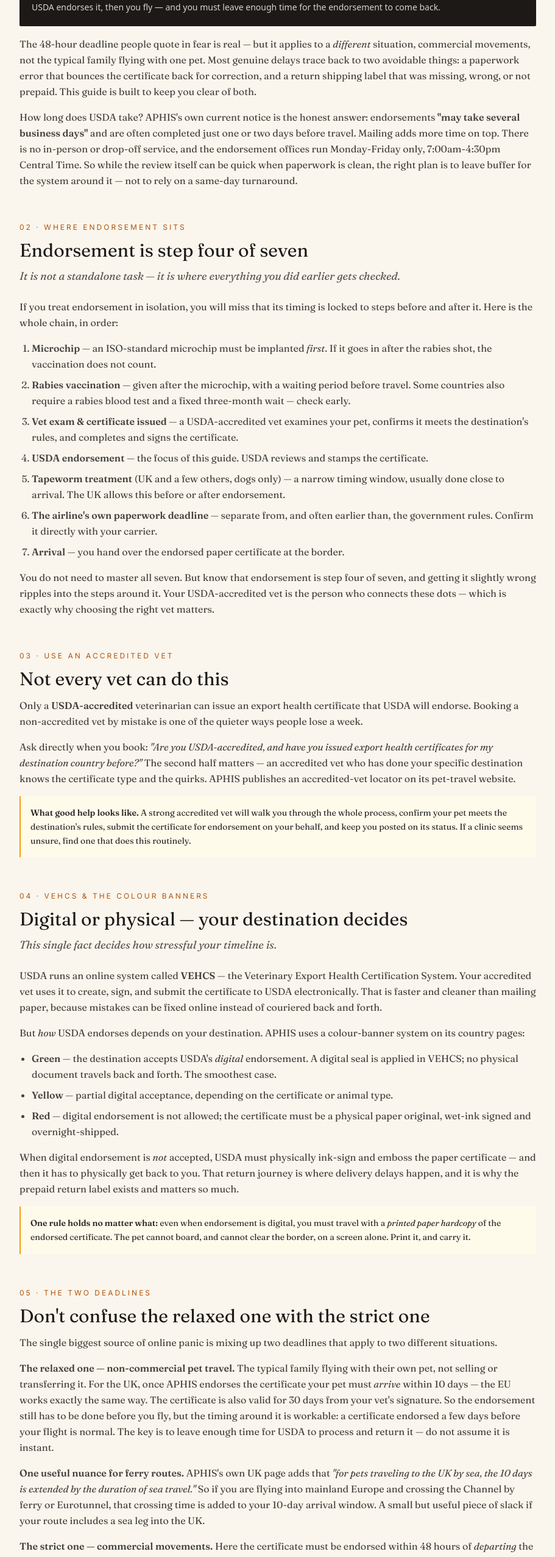
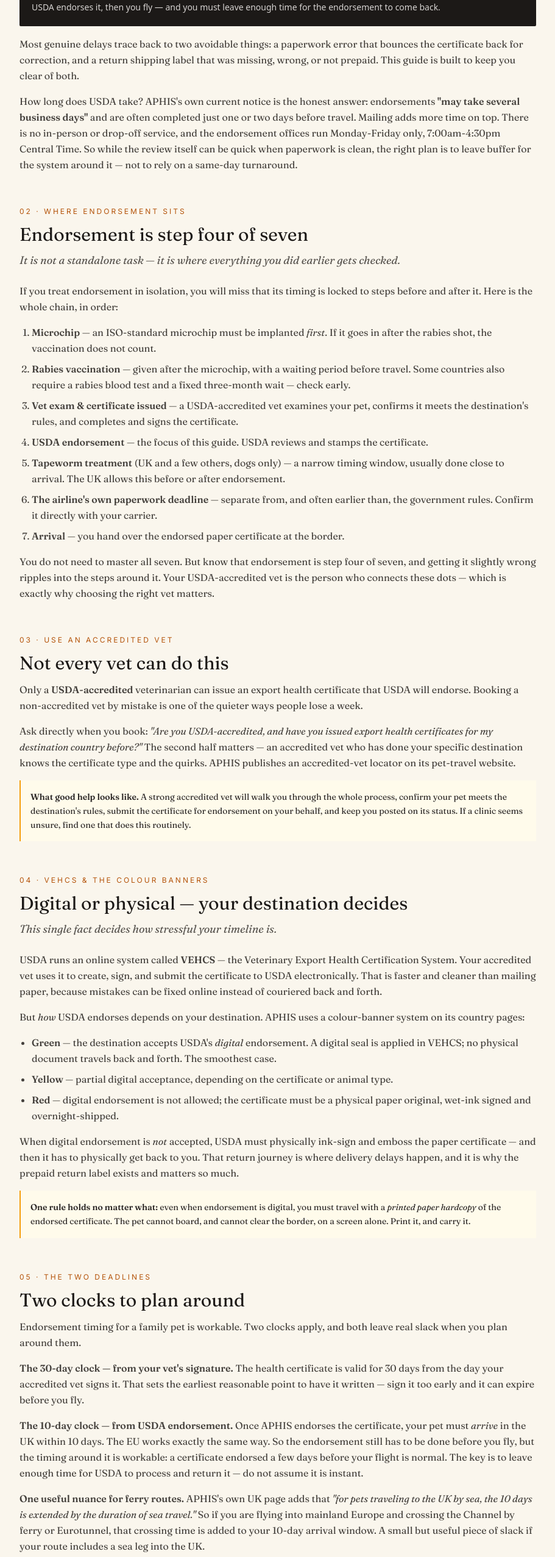
Before and after one commit to rupindermahay/petsincabin, a Next.js app: page /usda-endorsement-guide in a window 1280 px wide. Shown: the part 956-3510 px from the top of the page at 61% size, without its empty margins (184-1095 px from the left). Built offline with nearby package versions, Linux system fonts and the light colour scheme.

Commit message:
Add files via upload

```diff
--- a/pages/usda-endorsement-guide.js
+++ b/pages/usda-endorsement-guide.js
@@ -96,7 +96,7 @@ export default function USDAEndorsementGuide() {
             </div>
 
             <p className="font-serif text-stone-700 leading-relaxed mb-4">
-              The 48-hour deadline people quote in fear is real — but it applies to a <em>different</em> situation, commercial movements, not the typical family flying with one pet. Most genuine delays trace back to two avoidable things: a paperwork error that bounces the certificate back for correction, and a return shipping label that was missing, wrong, or not prepaid. This guide is built to keep you clear of both.
+              Most genuine delays trace back to two avoidable things: a paperwork error that bounces the certificate back for correction, and a return shipping label that was missing, wrong, or not prepaid. This guide is built to keep you clear of both.
             </p>
 
             <p className="font-serif text-stone-700 leading-relaxed">
@@ -194,33 +194,24 @@ export default function USDAEndorsementGuide() {
           <section id="deadline" className="mb-14 scroll-mt-24">
             <div className="text-xs uppercase tracking-[0.25em] text-amber-700 mb-3">05 · The two deadlines</div>
             <h2 className="font-serif text-2xl md:text-3xl text-stone-900 mb-3 leading-tight">
-              Don't confuse the relaxed one with the strict one
+              Two clocks to plan around
             </h2>
 
             <p className="font-serif text-stone-700 leading-relaxed mb-4">
-              The single biggest source of online panic is mixing up two deadlines that apply to two different situations.
+              Endorsement timing for a family pet is workable. Two clocks apply, and both leave real slack when you plan around them.
             </p>
 
             <p className="font-serif text-stone-700 leading-relaxed mb-4">
-              <strong>The relaxed one — non-commercial pet travel.</strong> The typical family flying with their own pet, not selling or transferring it. For the UK, once APHIS endorses the certificate your pet must <em>arrive</em> within 10 days — the EU works exactly the same way. The certificate is also valid for 30 days from your vet's signature. So the endorsement still has to be done before you fly, but the timing around it is workable: a certificate endorsed a few days before your flight is normal. The key is to leave enough time for USDA to process and return it — do not assume it is instant.
+              <strong>The 30-day clock — from your vet's signature.</strong> The health certificate is valid for 30 days from the day your accredited vet signs it. That sets the earliest reasonable point to have it written — sign it too early and it can expire before you fly.
+            </p>
+
+            <p className="font-serif text-stone-700 leading-relaxed mb-4">
+              <strong>The 10-day clock — from USDA endorsement.</strong> Once APHIS endorses the certificate, your pet must <em>arrive</em> in the UK within 10 days. The EU works exactly the same way. So the endorsement still has to be done before you fly, but the timing around it is workable: a certificate endorsed a few days before your flight is normal. The key is to leave enough time for USDA to process and return it — do not assume it is instant.
             </p>
 
             <p className="font-serif text-stone-700 leading-relaxed mb-4">
               <strong>One useful nuance for ferry routes.</strong> APHIS's own UK page adds that <em>"for pets traveling to the UK by sea, the 10 days is extended by the duration of sea travel."</em> So if you are flying into mainland Europe and crossing the Channel by ferry or Eurotunnel, that crossing time is added to your 10-day arrival window. A small but useful piece of slack if your route includes a sea leg into the UK.
             </p>
-
-            <p className="font-serif text-stone-700 leading-relaxed mb-4">
-              <strong>The strict one — commercial movements.</strong> Here the certificate must be endorsed within 48 hours of <em>departing</em> the US. This is the deadline people quote in fear. It catches owners who do not realise their move counts as commercial, or who were issued the wrong certificate type.
-            </p>
-
-            <div className="bg-stone-900 text-stone-100 p-5 rounded-sm">
-              <p className="font-serif text-base leading-relaxed mb-2">
-                If anyone tells you "you have 48 hours" — ask one question first.
-              </p>
-              <p className="font-sans text-sm text-stone-300 leading-relaxed">
-                <em>Is my move commercial or non-commercial?</em> For most pet owners flying with their own pet, it is non-commercial, and the 48-hour rule simply does not apply. Your accredited vet will know your category. Getting this one distinction right removes most of the anxiety on its own.
-              </p>
-            </div>
           </section>
 
           {/* The prepaid return label */}
@@ -292,7 +283,7 @@ export default function USDAEndorsementGuide() {
           <section className="mb-14 scroll-mt-24">
             <div className="text-xs uppercase tracking-[0.25em] text-amber-700 mb-3">07 · The steps either side</div>
             <h2 className="font-serif text-2xl md:text-3xl text-stone-900 mb-3 leading-tight">
-              Two neighbours that catch people out
+              What to get right around the endorsement
             </h2>
 
             <div className="bg-amber-50 border-2 border-amber-500 p-5 mb-6 rounded-sm">
@@ -308,12 +299,11 @@ export default function USDAEndorsementGuide() {
             </div>
 
             <p className="font-serif text-stone-700 leading-relaxed mb-4">
-              This guide is about endorsement, but two neighbouring steps cause trouble when people forget they connect.
+              One neighbouring appointment sits close enough to the endorsement to catch people out when they forget it exists.
             </p>
 
             <ul className="font-serif text-stone-700 leading-relaxed mb-2 space-y-3 ml-5 list-disc">
               <li><strong>Tapeworm treatment (UK, dogs only).</strong> A dog entering the UK needs a vet-recorded tapeworm treatment in a narrow window — no less than 24 and no more than 120 hours before arrival. The UK allows this before or after the USDA endorsement, so it does not constrain your endorsement timing — but it is a separate appointment you must not forget.</li>
-              <li><strong>The airline's own deadline.</strong> Airlines set their own document requirements, often earlier and stricter than the government rules. The USDA endorsement window and the airline's cut-off are two different clocks. Confirm directly with your carrier — being fine for the border but missing the airline's paperwork deadline still grounds you.</li>
             </ul>
 
             <div className="bg-stone-100 border border-stone-300 p-5 mt-6 mb-2 rounded-sm">
@@ -343,8 +333,7 @@ export default function USDAEndorsementGuide() {
               Real risks — take these seriously
             </h3>
             <ul className="font-serif text-stone-700 leading-relaxed mb-6 space-y-2 ml-5 list-disc">
-              <li><strong>Wrong certificate type.</strong> Being issued the wrong form, or a commercial certificate when you needed non-commercial. Fix: an accredited vet who has done your destination before.</li>
-              <li><strong>The 48-hour commercial trap.</strong> Genuinely tight — but only if your move is commercial. Fix: confirm your category early.</li>
+              <li><strong>Wrong certificate type.</strong> Being issued the wrong form for your destination — for example, an EU AHC when a UK-bound pet also needs a separately-endorsed GB Health Certificate (see the amber callout in section 07). Fix: an accredited vet who has done your destination before, and asking specifically for both certificates if UK is in your route.</li>
               <li><strong>Incomplete or incorrect paperwork.</strong> The number-one cause of "it didn't come back in time." An error sends the certificate back for correction, and <em>that</em> round trip eats the days — not USDA's review. Fix: let your vet check everything before submission.</li>
               <li><strong>Missing, wrong, or unpaid return label.</strong> No label, a label with the USDA address on it, or one that wasn't prepaid — any of these stalls the return. Fix: section 06, done carefully.</li>
             </ul>
@@ -353,7 +342,7 @@ export default function USDAEndorsementGuide() {
               Mostly noise — don't lose sleep
             </h3>
             <ul className="font-serif text-stone-700 leading-relaxed mb-6 space-y-2 ml-5 list-disc">
-              <li><strong>"Endorsed at the airport" / "came through close to the flight."</strong> For UK and EU non-commercial travel there is real slack — a 10-day-after-arrival window for the UK. Cutting it close is uncomfortable, but usually not the failure it looks like.</li>
+              <li><strong>"Endorsed at the airport" / "came through close to the flight."</strong> For UK and EU pet travel there is real slack — a 10-day-after-arrival window for the UK. Cutting it close is uncomfortable, but usually not the failure it looks like.</li>
               <li><strong>"USDA is so slow."</strong> APHIS's own notice says endorsements may take several business days, and most are completed just one or two days before travel — so it isn't instant. But the worst delays people post about usually involve a paperwork bounce-back or a courier leg, not USDA's review itself. Start early enough that "several business days" isn't a problem.</li>
             </ul>
 
@@ -379,7 +368,7 @@ export default function USDAEndorsementGuide() {
                 <li>☐ Vet confirmed as <strong>USDA-accredited</strong> — ideally experienced with your destination</li>
                 <li>☐ Microchip and rabies vaccination done <strong>in the right order</strong>, before the certificate</li>
                 <li>☐ Destination's <strong>colour-banner status</strong> checked — digital endorsement, or physical?</li>
-                <li>☐ Clear on <strong>non-commercial vs commercial</strong> — and therefore which deadline applies</li>
+                <li>☐ Clear on <strong>which certificates your destination needs</strong> — e.g. UK-via-Europe routes need both an EU AHC and a GB Health Certificate, USDA-endorsed together</li>
                 <li>☐ If physical: <strong>prepaid, trackable return label</strong> — your address in both fields, no USDA address, no card number on the label</li>
                 <li>☐ <strong>Printed paper hardcopy</strong> of the endorsed certificate ready to travel with the pet</li>
                 <li>☐ <strong>Airline's own document deadline</strong> confirmed directly with the carrier</li>
```
